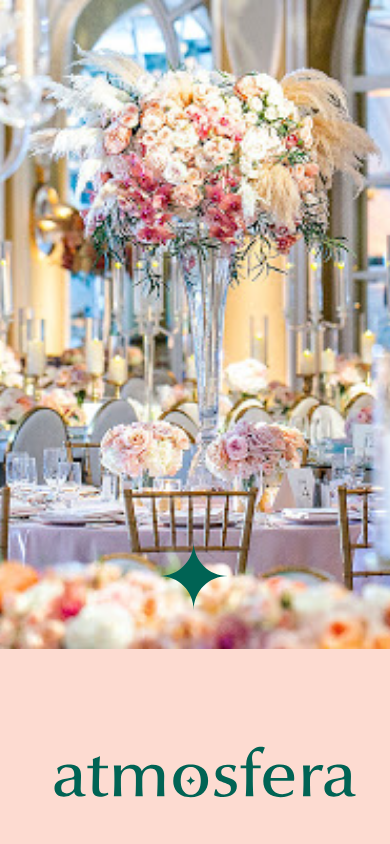
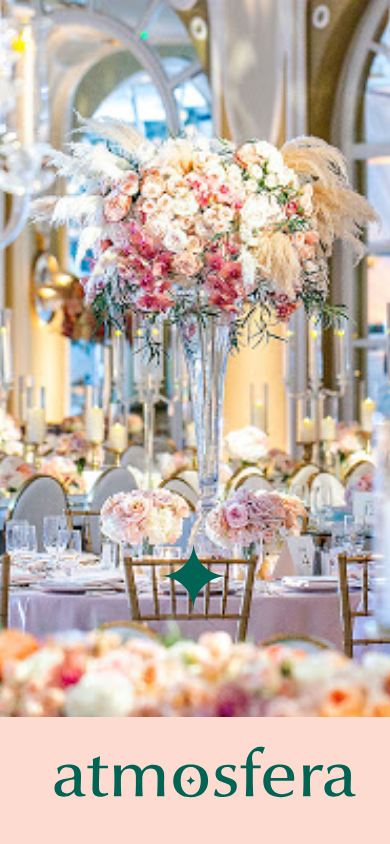
Before and after one commit to Zardusht/atmosferav3, a plain HTML site: page index.html in a window 390 px wide. Shown: the top 844 px of the page. Drawn offline with Linux system fonts and the light colour scheme.

Commit message:
Update style.css

```diff
--- a/style.css
+++ b/style.css
@@ -263,6 +263,9 @@ header svg:last-child {
         padding-top: 4vh;
         padding-bottom: 4vh;
     }
+     .bg {
+        background-position-y: 0vmax;
+    }
 
   }
   @media only screen and (max-height: 800px){
```
